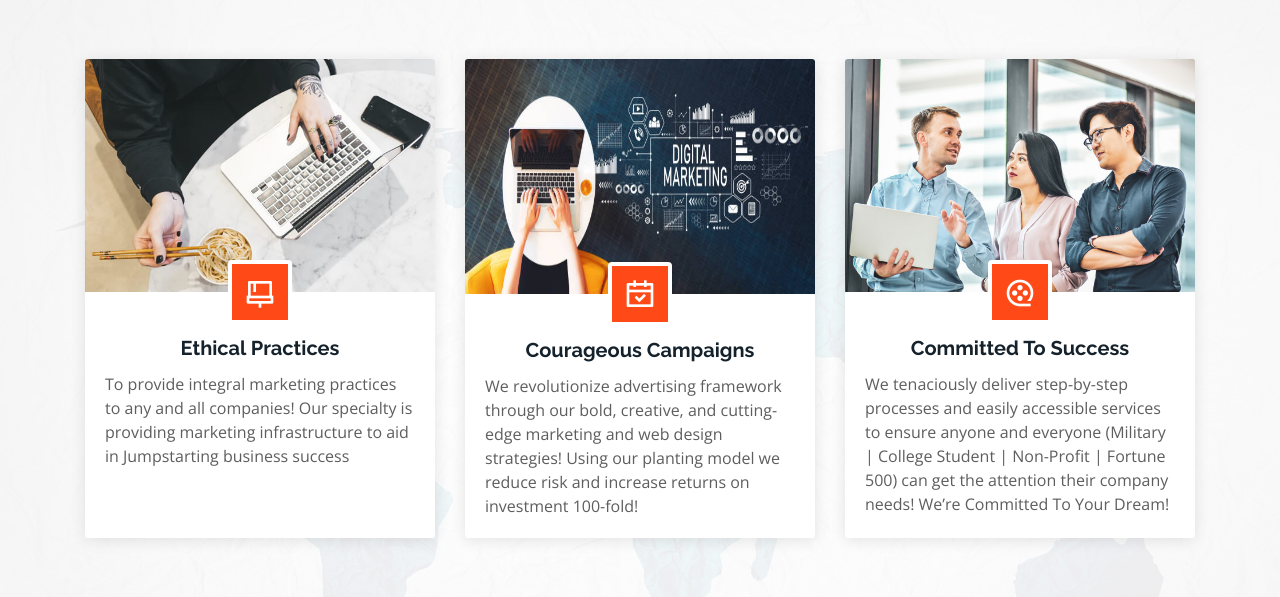
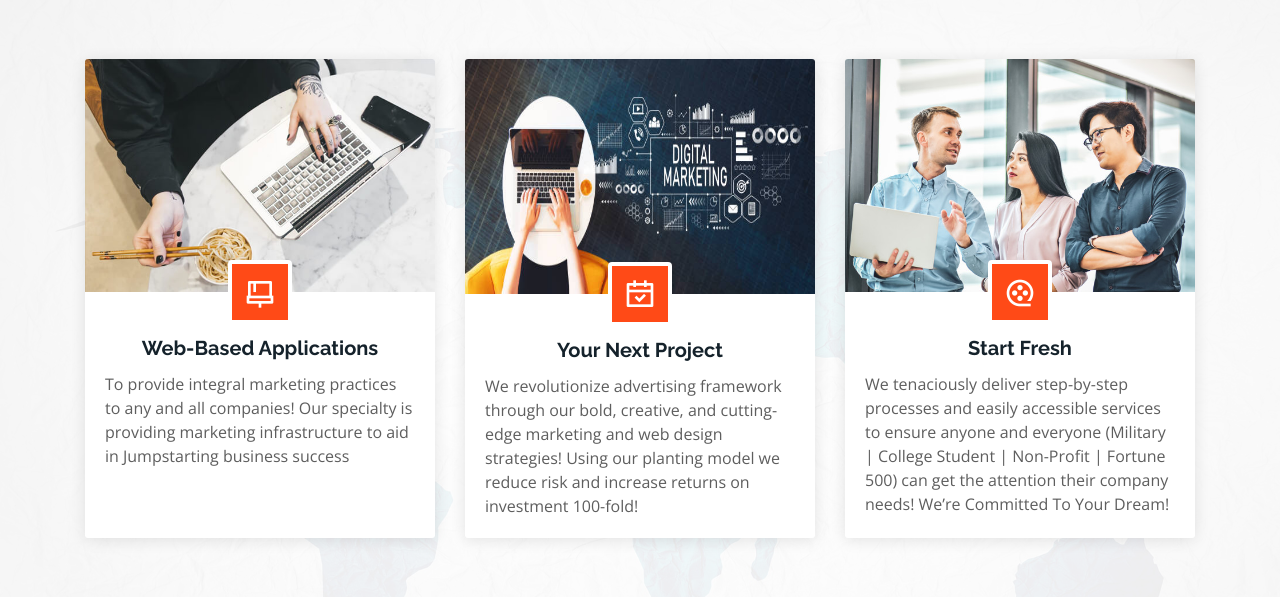
Before and after one commit to DrAubreyLove/FAI-Marketing, a PHP site: page / in a window 1280 px wide. Shown: the part 1580-2177 px from the top of the page. Run offline with PHP 8.4, Linux system fonts and the light colour scheme.

Commit message:
Updated Core Value Names

```diff
--- a/boxes.php
+++ b/boxes.php
@@ -9,7 +9,7 @@
             <i class="ri-brush-4-line"></i>
           </div>
           <div class="card-body">
-            <h5 class="card-title"><a href="">Ethical Practices</a></h5>
+            <h5 class="card-title"><a href="">Web-Based Applications</a></h5>
             <p class="card-text">
               To provide integral marketing practices
               to any and all companies! Our specialty is providing marketing infrastructure to aid in
@@ -25,7 +25,7 @@
             <i class="ri-calendar-check-line"></i>
           </div>
           <div class="card-body">
-            <h5 class="card-title"><a href="">Courageous Campaigns</a></h5>
+            <h5 class="card-title"><a href="">Your Next Project</a></h5>
             <p class="card-text">
               We revolutionize advertising framework through our bold, creative,
               and cutting-edge marketing and web design strategies! Using our
@@ -42,7 +42,7 @@
             <i class="ri-movie-2-line"></i>
           </div>
           <div class="card-body">
-            <h5 class="card-title"><a href="">Committed To Success</a></h5>
+            <h5 class="card-title"><a href="">Start Fresh</a></h5>
             <p class="card-text">
               We tenaciously deliver step-by-step processes and easily accessible services to ensure
               anyone and everyone (Military | College Student | Non-Profit | Fortune 500) can get the
```
